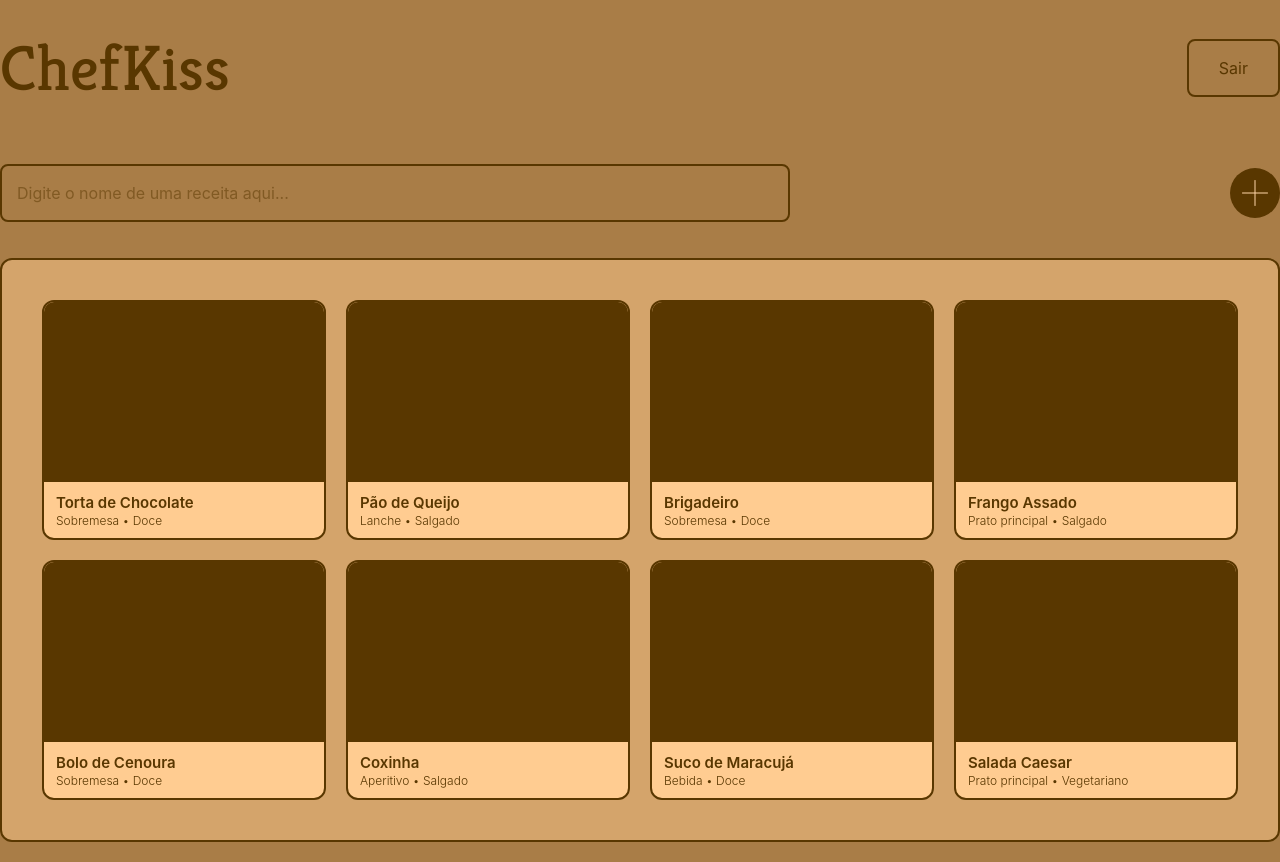
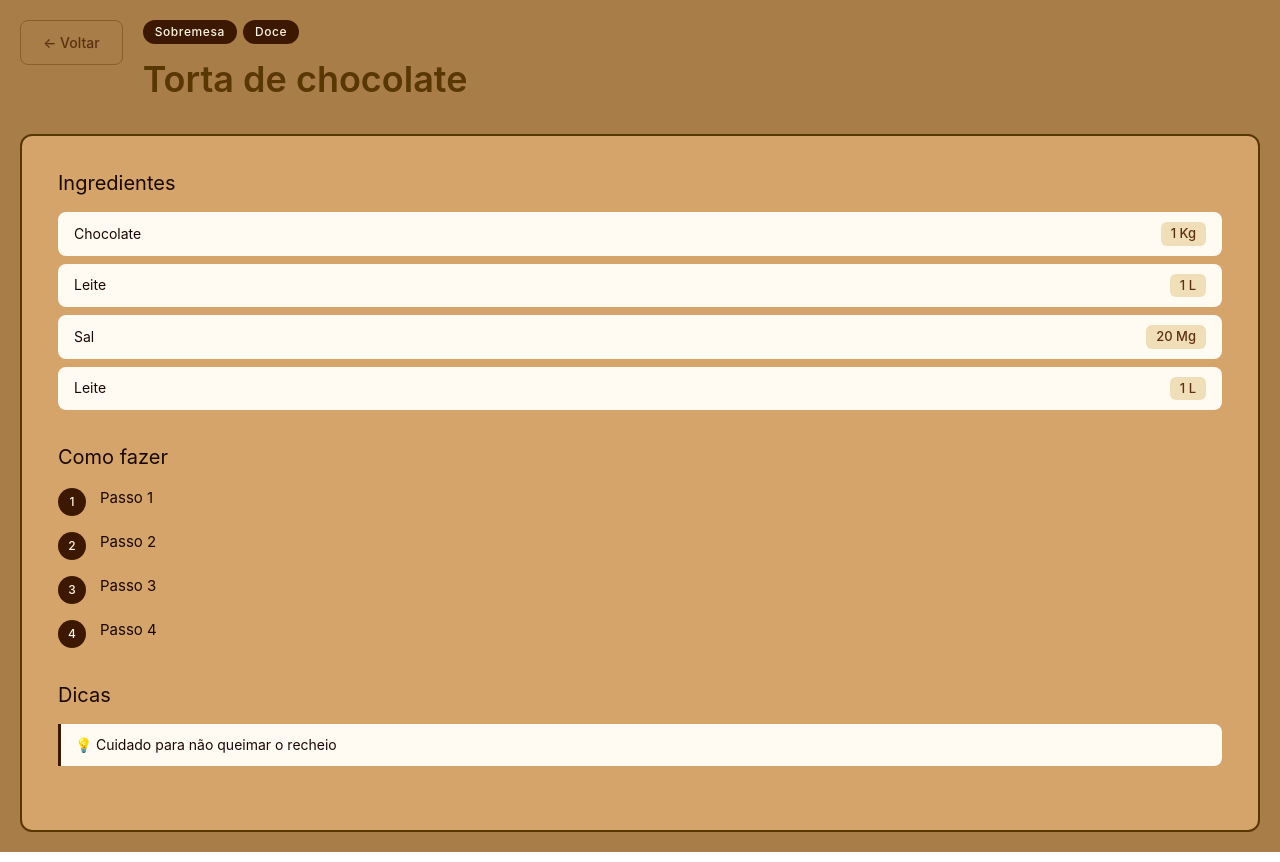
Before and after one commit to Elielltn/chefkiss, a React (Vite) app in the folder chefkiss-frontend/: page / in a window 1280 px wide. Built offline with nearby package versions, Linux system fonts and the light colour scheme.

Commit message:
feat: add recipe details page

```diff
--- a/chefkiss-frontend/src/App.tsx
+++ b/chefkiss-frontend/src/App.tsx
@@ -1,9 +1,9 @@
-import RecipesPage from "./pages/RecipesPage";
+import RecipeDetailsPage from "./pages/RecipeDetailsPage";
 
 function App() {
   return (
-    <div className="bg-[#A97D47]">
-      <RecipesPage></RecipesPage>
+    <div className="min-h-screen bg-[#A97D47]">
+      <RecipeDetailsPage></RecipeDetailsPage>
     </div>
   );
 }
--- /dev/null
+++ b/chefkiss-frontend/src/components/IngredientContainer.tsx
@@ -0,0 +1,20 @@
+import type { typeIngredient } from "../types/typeIngridient";
+
+type ingredientContainerProps = {
+  ing: typeIngredient;
+};
+
+function IngredientContainer({ ing }: ingredientContainerProps) {
+  return (
+    <div className="bg-[#FFFAF2] flex items-center justify-between rounded-lg px-4 py-2.5">
+      <span className="text-[#1A0800] text-sm font-normal font-sans">
+        {ing.name}
+      </span>
+      <span className="text-[#5C3010] bg-[#DDB87070] rounded-md px-2.5 py-0.5 text-[13px] font-medium font-sans">
+        {ing.quantity} {ing.unit}
+      </span>
+    </div>
+  );
+}
+
+export default IngredientContainer;
--- /dev/null
+++ b/chefkiss-frontend/src/components/RecipeSection.tsx
@@ -0,0 +1,20 @@
+import type { ReactNode } from "react";
+
+type recipeSectionProps = {
+  label: string;
+  gap?: number;
+  children: ReactNode;
+};
+
+function RecipeSection({ label, gap = 8, children }: recipeSectionProps) {
+  return (
+    <section className="mb-[32px]">
+      <h2 className="text-[20px] mb-[14px] text-[#1A0800]">{label}</h2>
+      <div className="grid" style={{ gap: gap }}>
+        {children}
+      </div>
+    </section>
+  );
+}
+
+export default RecipeSection;
--- /dev/null
+++ b/chefkiss-frontend/src/components/StepContainer.tsx
@@ -0,0 +1,20 @@
+type stepContainerProps = {
+  step: string;
+  i: number;
+};
+
+function StepContainer({ step, i }: stepContainerProps) {
+  return (
+    <div className="flex gap-3.5">
+      <div className="bg-[#3D1800] text-[#FDF5E6] flex h-7 w-7 min-w-7 items-center justify-center rounded-full text-xs font-medium mt-0.5">
+        {i + 1}
+      </div>
+
+      <p className="m-0 text-[15px] leading-[1.65] text-[#1A0800] font-sans">
+        {step}
+      </p>
+    </div>
+  );
+}
+
+export default StepContainer;
--- /dev/null
+++ b/chefkiss-frontend/src/components/TagBadge.tsx
@@ -0,0 +1,13 @@
+type tagBadgeProps = {
+  label: string;
+};
+
+function TagBadge({ label }: tagBadgeProps) {
+  return (
+    <span className="bg-[#3D1800] text-[#FDF5E6] rounded-[20px] py-[3px] px-[12px] text-[12px] font-medium font-bold tracking-wider">
+      {label}
+    </span>
+  );
+}
+
+export default TagBadge;
--- a/chefkiss-frontend/src/pages/LoginPage.tsx
+++ b/chefkiss-frontend/src/pages/LoginPage.tsx
@@ -3,7 +3,7 @@ import Logo from "../components/Logo";
 
 function LoginPage() {
   return (
-    <div className="min-h-screen flex flex-col items-center justify-center">
+    <div className="flex flex-col items-center justify-center">
       <Logo fontSize={42} />
       <LoginCard />
     </div>
--- /dev/null
+++ b/chefkiss-frontend/src/pages/RecipeDetailsPage.tsx
@@ -0,0 +1,63 @@
+import TagBadge from "../components/TagBadge";
+import RecipeSection from "../components/RecipeSection";
+import IngredientContainer from "../components/IngredientContainer";
+import StepContainer from "../components/StepContainer";
+
+const tags = ["Sobremesa", "Doce"];
+const recipeName = "Torta de chocolate";
+const ingredients = [
+  { name: "Chocolate", quantity: "1", unit: "Kg" },
+  { name: "Leite", quantity: "1", unit: "L" },
+  { name: "Sal", quantity: "20", unit: "Mg" },
+  { name: "Leite", quantity: "1", unit: "L" },
+];
+const steps = ["Passo 1", "Passo 2", "Passo 3", "Passo 4"];
+const tips = ["Cuidado para não queimar o recheio"];
+
+function RecipeDetailsPage() {
+  return (
+    <div className="max-w-[1440px] w-full mx-auto flex flex-col py-[20px] px-[20px]">
+      <div className="flex gap-[20px] mb-[28px] items-start">
+        <button className="bg-transparent text-[#5C3010] border-[1.5px] border-solid border-[#8B5E2C] rounded-lg py-[11px] px-[22px] text-[14px] font-medium cursor-pointer py-[8px] px-[14px] text-[13px] shrink-0">
+          ← Voltar
+        </button>
+        <div>
+          <div className="flex gap-[6px] mb-[8px]">
+            {tags.map((tag) => (
+              <TagBadge label={tag} />
+            ))}
+          </div>
+          <h1 className="text-[36px] text-[#593700] font-semibold">
+            {recipeName}
+          </h1>
+        </div>
+      </div>
+      <div className="bg-[#D4A46B] border-2 border-[#593700] rounded-xl py-[32px] px-[36px]">
+        <RecipeSection label={"Ingredientes"}>
+          {ingredients.map((ing, i) => (
+            <IngredientContainer key={i} ing={ing} />
+          ))}
+        </RecipeSection>
+        <RecipeSection label={"Como fazer"} gap={14}>
+          {steps.map((step, i) => (
+            <StepContainer key={i} step={step} i={i} />
+          ))}
+        </RecipeSection>
+        {tips.length > 0 && (
+          <RecipeSection label={"Dicas"} gap={10}>
+            {tips.map((tip, i) => (
+              <div
+                key={i}
+                className="bg-[#FFFAF2] border-l-[3px] border-l-[#3D1800] rounded-r-lg px-[14px] py-[10px] text-[14px] text-[#1A0800] leading-[1.55] font-sans"
+              >
+                💡 {tip}
+              </div>
+            ))}
+          </RecipeSection>
+        )}
+      </div>
+    </div>
+  );
+}
+
+export default RecipeDetailsPage;
--- a/chefkiss-frontend/src/pages/RecipesPage.tsx
+++ b/chefkiss-frontend/src/pages/RecipesPage.tsx
@@ -52,7 +52,7 @@ function RecipesPage() {
 
   return (
     <>
-      <div className="min-h-screen max-w-[1440px] w-full mx-auto flex flex-col py-[20px] z-0">
+      <div className="max-w-[1440px] w-full mx-auto flex flex-col py-[20px] z-0">
         <Header></Header>
         <InputArea onOpenModal={() => setIsModalOpen(true)}></InputArea>
         <RecipesGrid recipes={recipes}></RecipesGrid>
```
